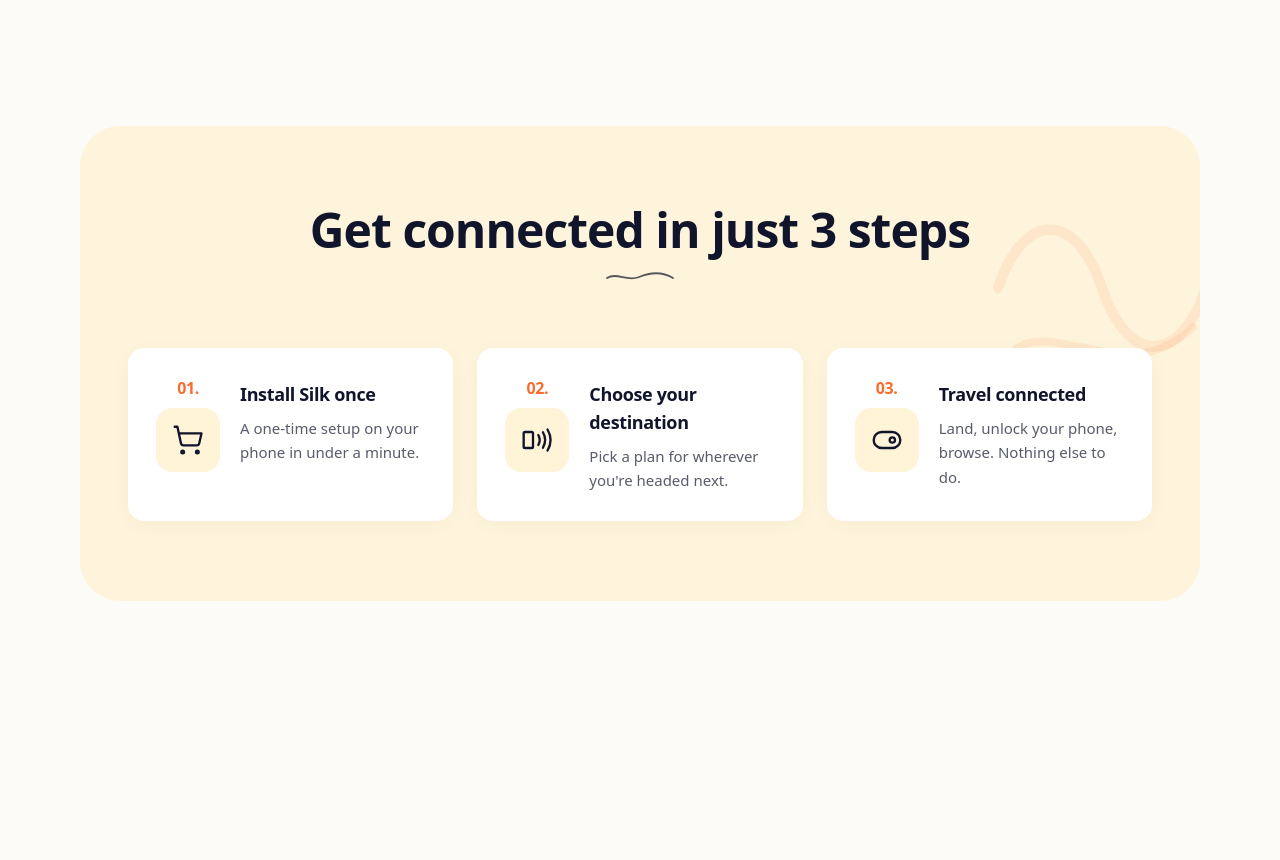
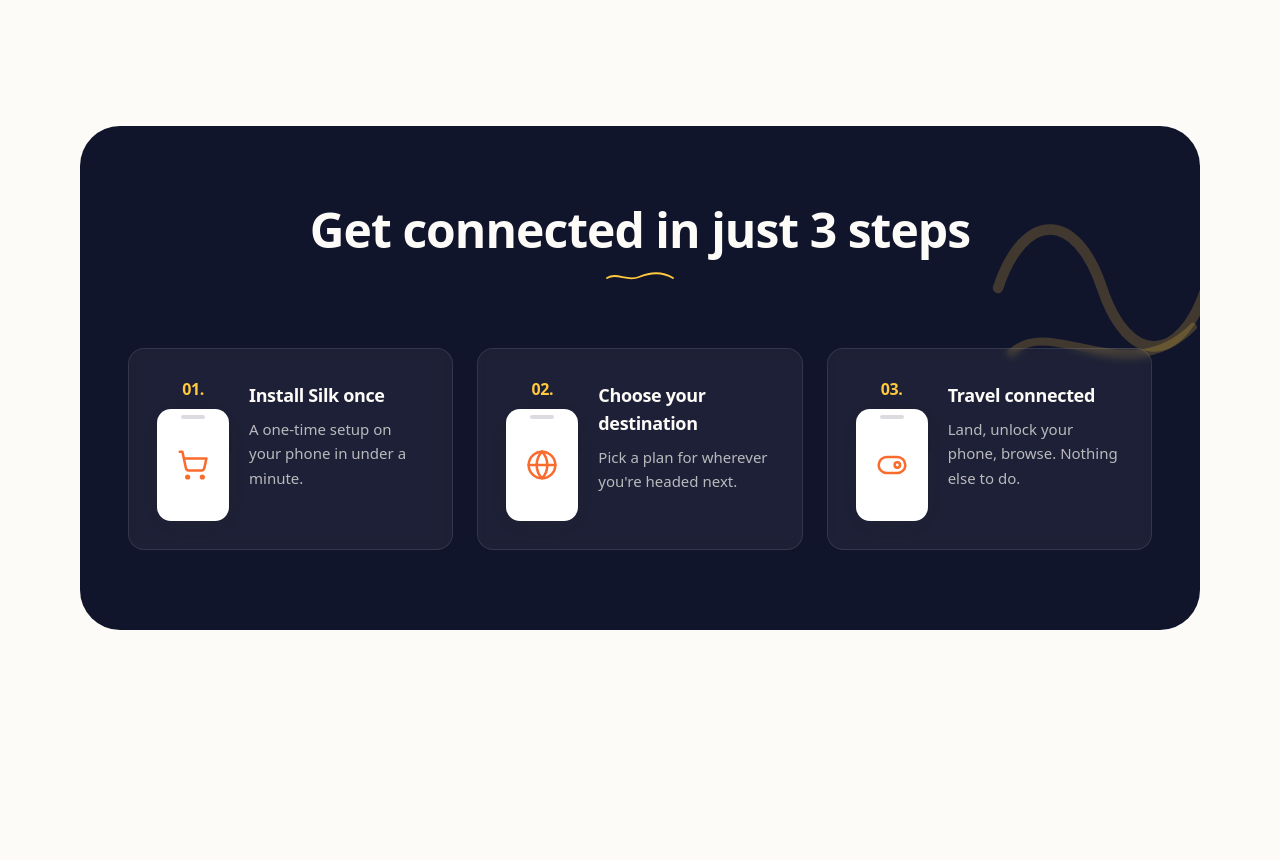
Before and after one commit to yatskovatatyana-dotcom/silk-esims, a React (Vite) app: page / in a window 1280 px wide. Shown: the part 1720-2580 px from the top of the page. Built offline with nearby package versions, Linux system fonts and the light colour scheme.

Commit message:
Changes
Co-authored-by: yatskovatatyana-dotcom <235263755+yatskovatatyana-dotcom@users.noreply.github.com>

```diff
--- a/src/components/HowItWorks.tsx
+++ b/src/components/HowItWorks.tsx
@@ -1,22 +1,34 @@
 import { useTranslation } from 'react-i18next';
-import { ShoppingCart, SmartphoneNfc, ToggleRight } from 'lucide-react';
+import { ShoppingCart, Globe, ToggleRight, type LucideIcon } from 'lucide-react';
+
+type Step = { key: 'install' | 'choose' | 'travel'; icon: LucideIcon };
+
+const PhoneFrame = ({ icon: Icon }: { icon: LucideIcon }) => (
+  <div className="relative w-16 h-24 md:w-[72px] md:h-28 rounded-[14px] bg-white shadow-soft ring-1 ring-foreground/10 flex items-center justify-center">
+    {/* Notch */}
+    <span className="absolute top-1.5 left-1/2 -translate-x-1/2 w-6 h-1 rounded-full bg-foreground/15" />
+    {/* Side button */}
+    <span className="absolute -right-[3px] top-6 w-[3px] h-5 rounded-r bg-foreground/15" />
+    <Icon className="w-7 h-7 md:w-8 md:h-8 text-primary" strokeWidth={1.9} />
+  </div>
+);
 
 const HowItWorks = () => {
   const { t } = useTranslation();
-  const steps = [
+  const steps: Step[] = [
     { key: 'install', icon: ShoppingCart },
-    { key: 'choose', icon: SmartphoneNfc },
+    { key: 'choose', icon: Globe },
     { key: 'travel', icon: ToggleRight },
-  ] as const;
+  ];
 
   return (
     <section id="how-it-works" className="py-24 md:py-32 scroll-mt-20">
       <div className="container mx-auto max-w-6xl px-4">
-        <div className="relative rounded-[2.5rem] bg-secondary/15 px-4 sm:px-8 md:px-12 py-14 md:py-20 overflow-hidden">
+        <div className="relative rounded-[2.5rem] bg-foreground text-background px-4 sm:px-8 md:px-12 py-14 md:py-20 overflow-hidden">
           {/* Decorative squiggle */}
           <svg
             aria-hidden
-            className="pointer-events-none absolute -right-8 top-8 hidden md:block text-primary/10"
+            className="pointer-events-none absolute -right-8 top-8 hidden md:block text-secondary/20"
             width="260"
             height="260"
             viewBox="0 0 200 200"
@@ -39,12 +51,12 @@ const HowItWorks = () => {
           </svg>
 
           <div className="relative text-center mb-12 md:mb-16">
-            <h2 className="text-3xl md:text-5xl font-bold text-foreground">
+            <h2 className="text-3xl md:text-5xl font-bold text-background">
               {t('howItWorks.title')}
             </h2>
             <svg
               aria-hidden
-              className="mx-auto mt-4 text-foreground/70"
+              className="mx-auto mt-4 text-secondary"
               width="70"
               height="14"
               viewBox="0 0 70 14"
@@ -61,24 +73,22 @@ const HowItWorks = () => {
           </div>
 
           <div className="relative grid md:grid-cols-3 gap-5 md:gap-6">
-            {steps.map(({ key, icon: Icon }, i) => (
+            {steps.map(({ key, icon }, i) => (
               <div
                 key={key}
-                className="group flex items-start gap-4 md:gap-5 rounded-2xl bg-white p-6 md:p-7 shadow-soft hover:shadow-elegant hover:-translate-y-0.5 transition-all duration-300"
+                className="group flex items-start gap-4 md:gap-5 rounded-2xl bg-background/5 backdrop-blur-sm border border-background/10 p-6 md:p-7 hover:bg-background/10 hover:-translate-y-0.5 transition-all duration-300"
               >
                 <div className="flex flex-col items-center shrink-0">
-                  <span className="text-primary font-bold text-sm md:text-base tracking-tight">
+                  <span className="text-secondary font-bold text-sm md:text-base tracking-tight mb-2">
                     {String(i + 1).padStart(2, '0')}.
                   </span>
-                  <div className="mt-2 w-14 h-14 md:w-16 md:h-16 rounded-2xl bg-secondary/20 flex items-center justify-center">
-                    <Icon className="w-7 h-7 md:w-8 md:h-8 text-foreground" strokeWidth={1.75} />
-                  </div>
+                  <PhoneFrame icon={icon} />
                 </div>
                 <div className="pt-1">
-                  <h3 className="text-base md:text-lg font-semibold text-foreground leading-snug">
+                  <h3 className="text-base md:text-lg font-semibold text-background leading-snug">
                     {t(`howItWorks.steps.${key}.title`)}
                   </h3>
-                  <p className="mt-2 text-sm md:text-[15px] text-foreground/70 leading-relaxed">
+                  <p className="mt-2 text-sm md:text-[15px] text-background/70 leading-relaxed">
                     {t(`howItWorks.steps.${key}.description`)}
                   </p>
                 </div>
```
